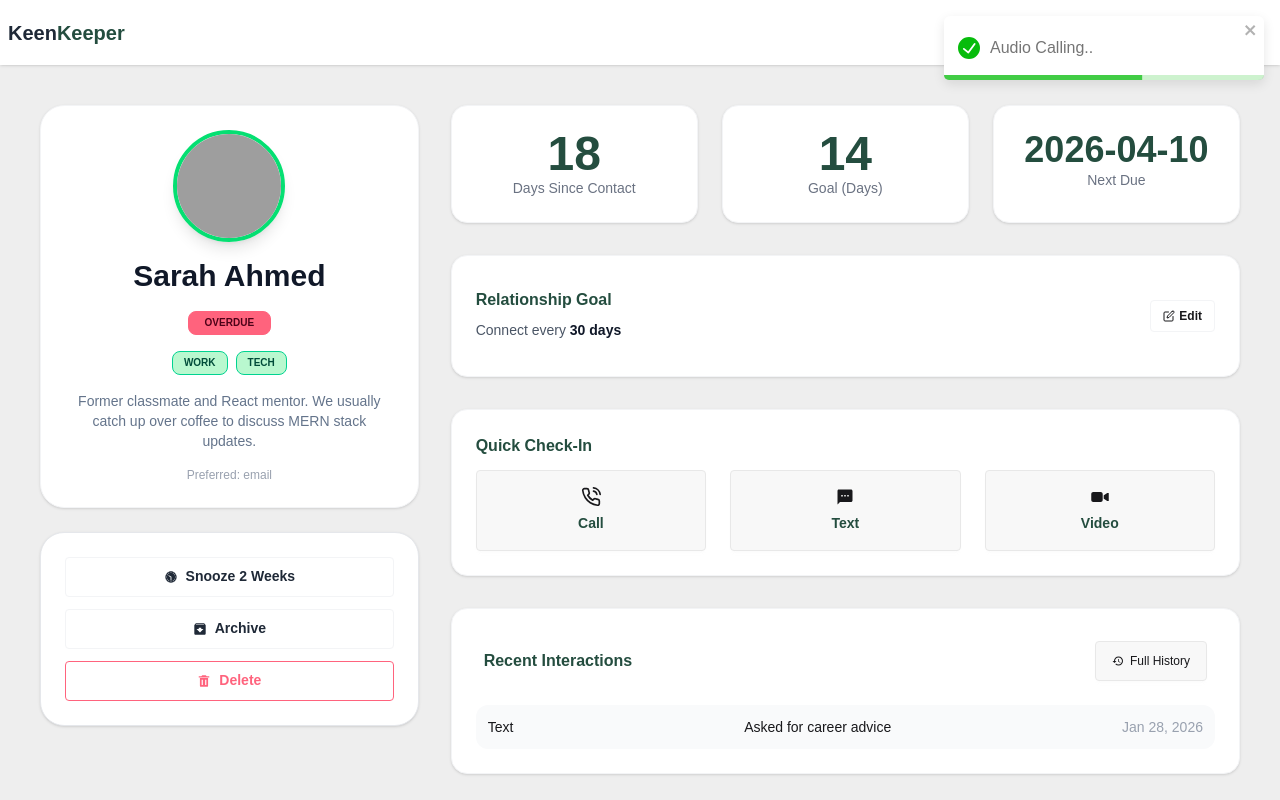
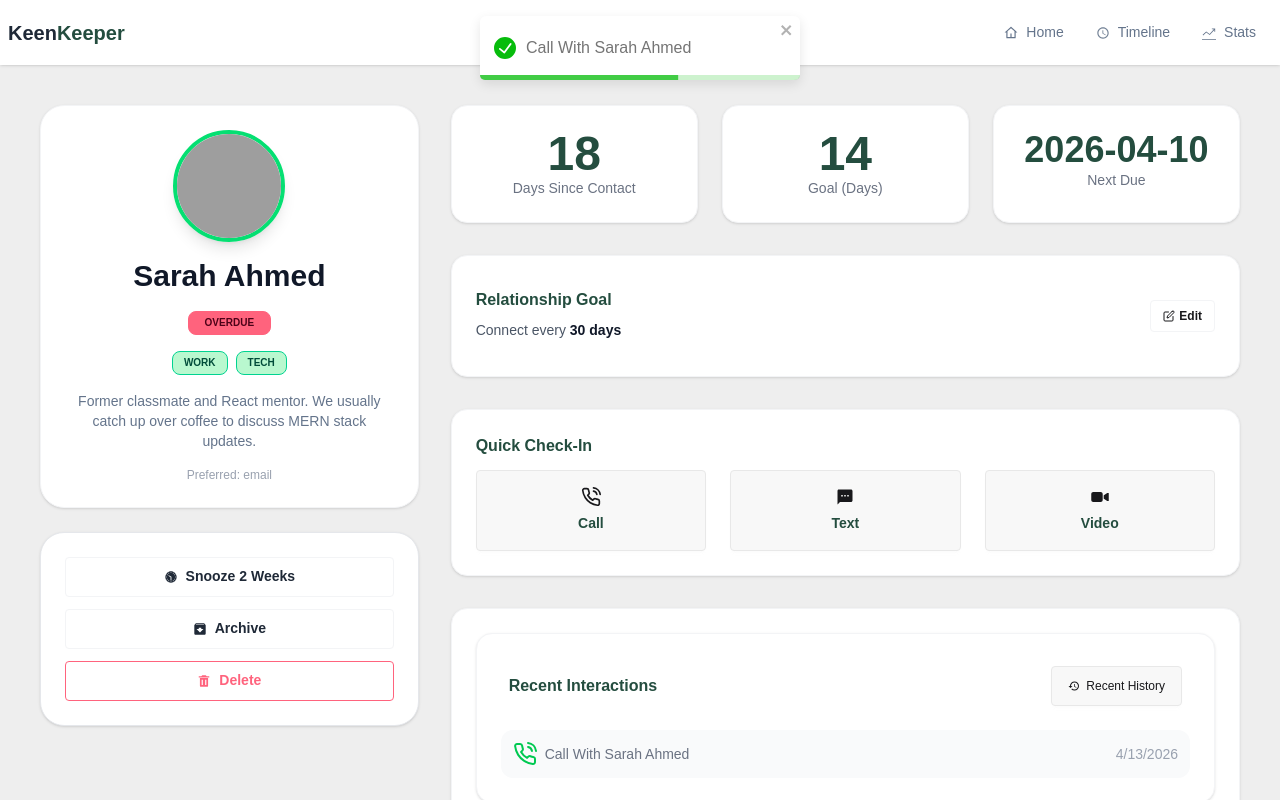
Before and after one commit to md-morsalin10/A07-kin-keeper-Keep-Your-Friendships-Alive, a React (Vite) app: page /1 in a window 1280 px wide. Both pictures are taken after a click on the element "Call". Shown: the top 800 px of the page. Built offline with nearby package versions, Linux system fonts and the light colour scheme; grey boxes are pictures that could not be loaded.

Commit message:
recent history complted

```diff
--- a/src/context/FriendsProvider.jsx
+++ b/src/context/FriendsProvider.jsx
@@ -12,17 +12,44 @@ const FriendsProvider = ({ children }) => {
 
     const handleCall = (expectedFriends) => {
         setCallDetails([...callDetails, expectedFriends]);
-         toast.success("Audio Calling..");
+         toast.success(`Call With ${expectedFriends.name}`,{
+            position: "top-center",
+            autoClose: 5000,
+            hideProgressBar: false,
+            closeOnClick: false,
+            pauseOnHover: true,
+            draggable: true,
+            progress: undefined,
+            theme: "light",
+        });
     }
 
-    const handleText =(expectedFriends)=>{
+    const handleText = (expectedFriends) => {
         setTextDetails([...textDetails, expectedFriends])
-         toast.success(`${expectedFriends.name} Text send`);
+        toast.success(`Text With ${expectedFriends.name}`,{
+            position: "top-center",
+            autoClose: 5000,
+            hideProgressBar: false,
+            closeOnClick: false,
+            pauseOnHover: true,
+            draggable: true,
+            progress: undefined,
+            theme: "light",
+        });
     }
 
-    const handleVideo = (expectedFriends) =>{
+    const handleVideo = (expectedFriends) => {
         setVideoDetails([...videoDetails, expectedFriends]);
-        toast.success("Video Calling..");
+         toast.success(`Video With ${expectedFriends.name}`,{
+            position: "top-center",
+            autoClose: 5000,
+            hideProgressBar: false,
+            closeOnClick: false,
+            pauseOnHover: true,
+            draggable: true,
+            progress: undefined,
+            theme: "light",
+        });
     }
 
     const data = {
--- a/src/pages/ErrorPage/ErrorPage.jsx
+++ b/src/pages/ErrorPage/ErrorPage.jsx
@@ -40,7 +40,7 @@ const ErrorPage = () => {
                 </div>
             </div>
 
-            <h1 className="text-3xl md:text-4xl font-extrabold text-center  text-[#244D3F] mb-3">
+            <h1 className="text-3xl md:text-4xl font-extrabold text-center++-  text-[#244D3F] mb-3">
                 This page got lost
             </h1>
             <p className="text-base-content/50 text-base max-w-sm text-center mb-5">
--- a/src/pages/FriendsDetails/FriendsDetails.jsx
+++ b/src/pages/FriendsDetails/FriendsDetails.jsx
@@ -6,12 +6,23 @@ import { MdHistory } from 'react-icons/md';
 import { useLoaderData, useParams } from 'react-router';
 import { FriendsContext } from '../../context/FriendsContext';
 
+
 const FriendsDetails = () => {
-    const { handleCall,handleText,handleVideo } = useContext(FriendsContext)
+    const { handleCall, handleText, handleVideo, callDetails, textDetails, videoDetails } = useContext(FriendsContext)
     const params = useParams()
     const friendsData = useLoaderData();
     const expectedFriends = friendsData.find((friend) => friend.id == params.id);
-    const { name, days_since_contact, picture, tags, status, bio, next_due_date, goal } = expectedFriends
+    const { name, days_since_contact, picture, tags, status, bio, next_due_date, goal } = expectedFriends;
+
+
+
+    const friendCalls = callDetails.filter(c => c.id == params.id).map(item => ({ ...item, type: 'call' }));
+    const friendTexts = textDetails.filter(t => t.id == params.id).map(item => ({ ...item, type: 'text' }));
+    const friendVideos = videoDetails.filter(v => v.id == params.id).map(item => ({ ...item, type: 'video' }));
+
+    const recentInteractions = [...friendCalls, ...friendTexts, ...friendVideos]
+        .sort((a, b) => new Date(b.date) - new Date(a.date))
+        .slice(0, 4);
 
 
     return (
@@ -108,18 +119,42 @@ const FriendsDetails = () => {
 
 
                         <div className="card p-6 border border-gray-100 bg-white rounded-2xl space-y-4 shadow-sm">
+
+                            <div className="card p-6 border border-gray-100 bg-white rounded-2xl space-y-4 shadow-sm">
                                 <div className='flex justify-between items-center p-2'>
                                     <h3 className="text-[#244D3F] font-bold">Recent Interactions</h3>
-                                <p className='text-[12px] btn font-medium '><MdHistory /> Full History</p>
+                                    <p className='text-[12px] btn font-medium '><MdHistory /> Recent History</p>
                                 </div>
+
                                 <div className="space-y-3">
+                                    {recentInteractions.length > 0 ? (
+                                        recentInteractions.map((item, index) =>
+                                             (<div key={index} className="flex justify-between items-center text-sm p-3 bg-gray-50 rounded-xl">
 
-                                <div className="flex justify-between items-center text-sm p-3 bg-gray-50 rounded-xl">
-                                    <div className='flex gap-2'> Text</div>
-                                    <p>Asked for career advice</p>
-                                    <p className='text-gray-400'>Jan 28, 2026</p>
+                                                <div className='flex gap-2  items-center'>
+                                                    <div>
+                                                        {item.type === 'call'
+                                                        ? <FiPhoneCall className='h-6 w-6 text-green-500'/>
+                                                        :item.type === "text"
+                                                        ? <IoMdText className='h-6 w-6 text-yellow-500' />
+                                                        :<IoIosVideocam className='h-6 w-6 text-blue-500' />}
+                                                    </div>
+
+                                                    <p className='font-medium text-[14px] text-gray-500'
+                                                    >{item.type === "call" ? "Call"
+                                                    : item.type === 'text' ? 'Text'
+                                                    : "video"} With {item.name}</p>
+
+                                                </div>
+                                                <p className='text-gray-400'>{new Date().toLocaleDateString()}</p>
+                                            </div>
+                                            ))
+                                    ) : (
+                                        <p className="text-center text-gray-400 py-4">No recent interactions found.</p>
+                                    )}
                                 </div>
                             </div>
+
                         </div>
                     </div>
                 </div>
```
Also changed, not shown: src/pages/Timeline/Timeline.jsx (+10 -7 lines). Lines whose indentation alone changed are shown as unchanged.
